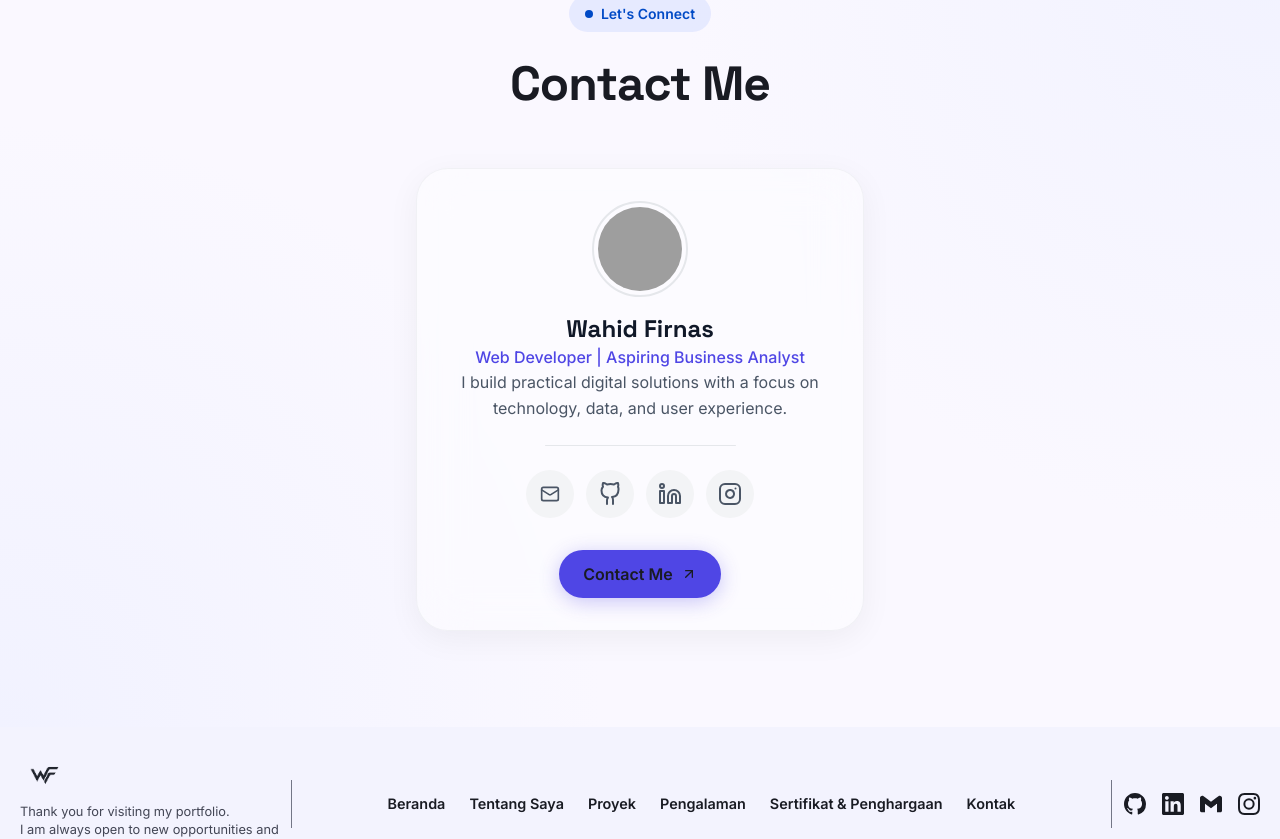
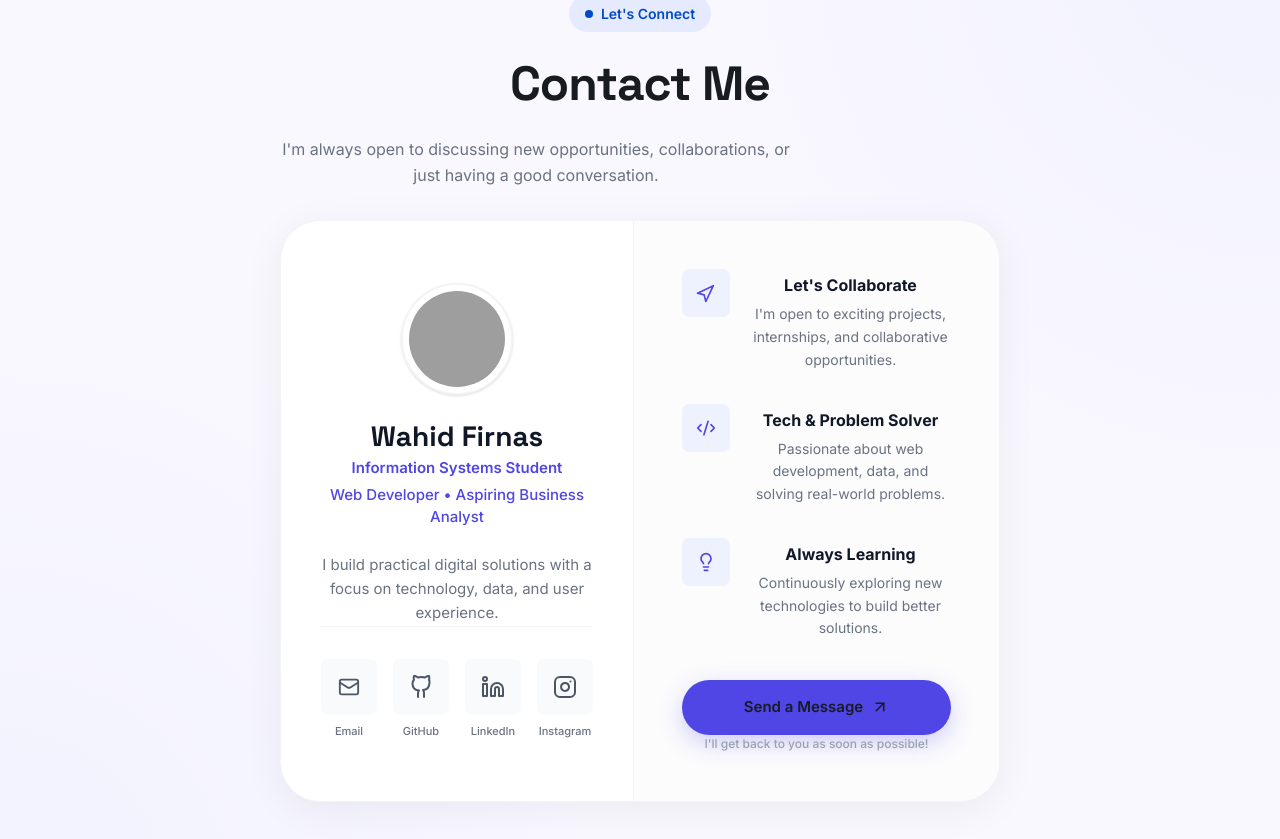
Before and after one commit to firnassw/Portofolio, a Next.js app: page / in a window 1280 px wide. Shown: the part 5948-6787 px from the top of the page. Built offline with nearby package versions, Linux system fonts and the light colour scheme; grey boxes are pictures that could not be loaded; a web font is replaced by a local one.

Commit message:
Redesign contact section to two-column layout

```diff
--- a/src/app/page.tsx
+++ b/src/app/page.tsx
@@ -5,7 +5,7 @@ import React, { useEffect, useState } from 'react';
 import Link from 'next/link';
 import { Gallery6 } from "@/components/blocks/gallery6";
 import DiscreteTabs from "@/components/ui/discrete-tab";
-import { GlassmorphismProfileCard } from "@/components/ui/profile-card-1";
+import { ContactCard } from "@/components/ui/contact-card";
 import { AnimatedSocialIcons } from "@/components/ui/floating-action-button";
 import { Code, Award, Trophy, Mail } from "lucide-react";
 import { projectsItems } from "@/data/projects";
@@ -1085,12 +1085,13 @@ export default function Home() {
             <span className="dot"></span> Let's Connect
           </div>
           <h2 className="contact-title" style={{ marginBottom: "1rem", textAlign: "center" }}>Contact Me</h2>
+          <p className="text-center text-gray-500 dark:text-gray-400 mb-8 max-w-lg mx-auto leading-relaxed">
+            I'm always open to discussing new opportunities, collaborations, or just having a good conversation.
+          </p>
 
-          <GlassmorphismProfileCard
+          <ContactCard
             avatarUrl="https://avatars.githubusercontent.com/u/89201977?v=4"
             name="Wahid Firnas"
-            title="Web Developer | Aspiring Business Analyst"
-            bio="I build practical digital solutions with a focus on technology, data, and user experience."
             socialLinks={[
               { id: 'email', icon: Mail, label: 'Email', href: 'mailto:firnaswahid@gmail.com' },
               { id: 'github', icon: GithubIcon, label: 'GitHub', href: 'https://github.com/firnassw' },
@@ -1098,7 +1099,7 @@ export default function Home() {
               { id: 'instagram', icon: InstagramIcon, label: 'Instagram', href: 'https://www.instagram.com/firnassw/' },
             ]}
             actionButton={{
-              text: 'Contact Me',
+              text: 'Send a Message',
               href: 'mailto:firnaswahid@gmail.com',
               target: '_blank'
             }}
--- /dev/null
+++ b/src/components/ui/contact-card.tsx
@@ -0,0 +1,127 @@
+"use client";
+
+import React from 'react';
+import { Mail, Github, Linkedin, Instagram, Navigation, Code2, Lightbulb, ArrowUpRight } from 'lucide-react';
+
+export const ContactCard = ({
+  avatarUrl,
+  name,
+  socialLinks = [],
+  actionButton,
+}: {
+  avatarUrl: string;
+  name: string;
+  socialLinks?: any[];
+  actionButton: any;
+}) => {
+  return (
+    <div className="relative w-full max-w-[900px] mx-auto my-8">
+      <div
+        className="flex flex-col md:flex-row bg-white dark:bg-[#18181B] rounded-[2.5rem] border border-gray-100 dark:border-gray-800 transition-all duration-500 ease-out shadow-[0_8px_40px_rgba(0,0,0,0.06)] dark:shadow-[0_8px_40px_rgba(0,0,0,0.2)] overflow-hidden"
+      >
+        {/* Left Column: Profile Info */}
+        <div className="flex-1 p-8 sm:p-10 flex flex-col items-center justify-center text-center border-b md:border-b-0 md:border-r border-gray-100 dark:border-gray-800">
+          <div className="w-28 h-28 mb-5 rounded-full p-1.5 border-2 border-gray-100 dark:border-gray-800 bg-white dark:bg-[#18181B] shadow-sm relative">
+            <img
+              src={avatarUrl}
+              alt={`${name}'s Avatar`}
+              className="w-full h-full rounded-full object-cover"
+              onError={(e) => { (e.target as HTMLImageElement).onerror = null; (e.target as HTMLImageElement).src = `https://placehold.co/112x112/6366f1/white?text=${name.charAt(0)}`; }}
+            />
+          </div>
+
+          <h3 className="text-[28px] font-bold text-gray-900 dark:text-white mb-2">{name}</h3>
+
+          <div className="flex flex-col gap-1 mb-6">
+            <p className="text-[15px] font-semibold text-[#4F46E5] dark:text-[#6366f1]">Information Systems Student</p>
+            <p className="text-[15px] font-medium text-[#4F46E5] dark:text-[#6366f1]">Web Developer &bull; Aspiring Business Analyst</p>
+          </div>
+
+          <p className="text-[15px] leading-relaxed text-gray-500 dark:text-gray-400 max-w-[320px] mb-8">
+            I build practical digital solutions with a focus on technology, data, and user experience.
+          </p>
+
+          <div className="w-full max-w-[280px] h-px bg-gray-100 dark:bg-gray-800 mb-8" />
+
+          <div className="flex items-center justify-center gap-4 w-full">
+            {socialLinks.map((item) => (
+              <a
+                key={item.id}
+                href={item.href}
+                target="_blank"
+                rel="noopener noreferrer"
+                className="flex flex-col items-center gap-2 group"
+              >
+                <div className="flex items-center justify-center w-14 h-14 rounded-2xl bg-gray-50 dark:bg-gray-800/50 text-gray-600 dark:text-gray-400 transition-all duration-300 group-hover:bg-white dark:group-hover:bg-gray-800 group-hover:shadow-[0_4px_20px_rgba(0,0,0,0.06)] dark:group-hover:shadow-[0_4px_20px_rgba(0,0,0,0.2)] group-hover:text-[#4F46E5] dark:group-hover:text-[#6366f1] group-hover:-translate-y-1">
+                  <item.icon size={22} />
+                </div>
+                <span className="text-[11px] font-medium text-gray-500 dark:text-gray-400 group-hover:text-gray-900 dark:group-hover:text-white transition-colors">
+                  {item.label}
+                </span>
+              </a>
+            ))}
+          </div>
+        </div>
+
+        {/* Right Column: Features & Action */}
+        <div className="flex-1 p-8 sm:p-12 flex flex-col justify-between bg-gray-50/50 dark:bg-[#18181B]/50">
+          <div className="flex flex-col gap-8 mb-10">
+            {/* Feature 1 */}
+            <div className="flex items-start gap-5">
+              <div className="flex items-center justify-center w-12 h-12 rounded-2xl bg-[#EEF2FF] dark:bg-[#4F46E5]/10 text-[#4F46E5] dark:text-[#818cf8] shrink-0">
+                <Navigation size={20} className="ml-[-2px] mt-[2px]" />
+              </div>
+              <div className="flex flex-col pt-1">
+                <h4 className="text-[16px] font-bold text-gray-900 dark:text-white mb-1.5">Let's Collaborate</h4>
+                <p className="text-[14px] text-gray-500 dark:text-gray-400 leading-relaxed">
+                  I'm open to exciting projects, internships, and collaborative opportunities.
+                </p>
+              </div>
+            </div>
+
+            {/* Feature 2 */}
+            <div className="flex items-start gap-5">
+              <div className="flex items-center justify-center w-12 h-12 rounded-2xl bg-[#EEF2FF] dark:bg-[#4F46E5]/10 text-[#4F46E5] dark:text-[#818cf8] shrink-0">
+                <Code2 size={20} />
+              </div>
+              <div className="flex flex-col pt-1">
+                <h4 className="text-[16px] font-bold text-gray-900 dark:text-white mb-1.5">Tech & Problem Solver</h4>
+                <p className="text-[14px] text-gray-500 dark:text-gray-400 leading-relaxed">
+                  Passionate about web development, data, and solving real-world problems.
+                </p>
+              </div>
+            </div>
+
+            {/* Feature 3 */}
+            <div className="flex items-start gap-5">
+              <div className="flex items-center justify-center w-12 h-12 rounded-2xl bg-[#EEF2FF] dark:bg-[#4F46E5]/10 text-[#4F46E5] dark:text-[#818cf8] shrink-0">
+                <Lightbulb size={20} />
+              </div>
+              <div className="flex flex-col pt-1">
+                <h4 className="text-[16px] font-bold text-gray-900 dark:text-white mb-1.5">Always Learning</h4>
+                <p className="text-[14px] text-gray-500 dark:text-gray-400 leading-relaxed">
+                  Continuously exploring new technologies to build better solutions.
+                </p>
+              </div>
+            </div>
+          </div>
+
+          <div className="flex flex-col items-center">
+            <a
+              href={actionButton.href}
+              target={actionButton.target || "_blank"}
+              rel="noopener noreferrer"
+              className="flex items-center justify-center w-full gap-2 px-6 py-4 rounded-full font-semibold text-[15px] transition-all duration-300 ease-out hover:scale-[1.02] active:scale-[0.98] group bg-[#4F46E5] hover:bg-[#4338CA] text-white shadow-[0_8px_25px_rgba(79,70,229,0.25)]"
+            >
+              <span>{actionButton.text}</span>
+              <ArrowUpRight size={18} className="transition-transform duration-300 ease-out group-hover:translate-x-0.5 group-hover:-translate-y-0.5" />
+            </a>
+            <p className="text-[12px] text-gray-400 dark:text-gray-500 mt-4 font-medium">
+              I'll get back to you as soon as possible!
+            </p>
+          </div>
+        </div>
+      </div>
+    </div>
+  );
+};
```
